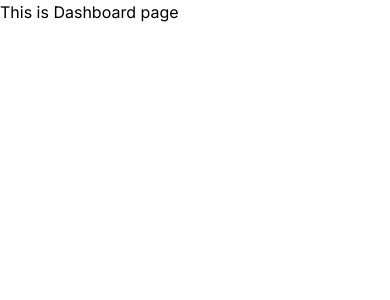
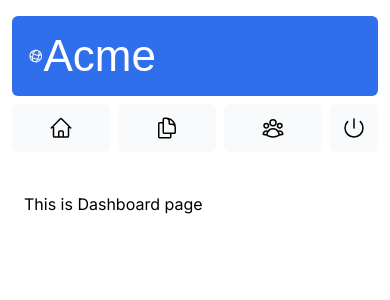
Before and after one commit to Muhammed-Anees-P/nextjs-foundations, a Next.js app: page /dashboard in a window 390 px wide. Shown: the top 300 px of the page. Built offline with nearby package versions, Linux system fonts and the light colour scheme; a web font is replaced by a local one.

Commit message:
feat(dashboard): implement dashboard layout with sidenav
- create dashboard layout with a responsive sidenav
- use `SideNav` component for navigation
- structure layout for mobile and desktop views

```diff
--- /dev/null
+++ b/app/dashboard/layout.tsx
@@ -0,0 +1,12 @@
+import SideNav from '@/app/ui/dashboard/sidenav';
+
+export default function Layout({ children }: { children: React.ReactNode }) {
+  return (
+    <div className="flex h-screen flex-col md:flex-row md:overflow-hidden">
+      <div className="w-full flex-none md:w-64">
+        <SideNav />
+      </div>
+      <div className="grow p-6 md:overflow-y-auto md:p-12">{children}</div>
+    </div>
+  );
+}
```
